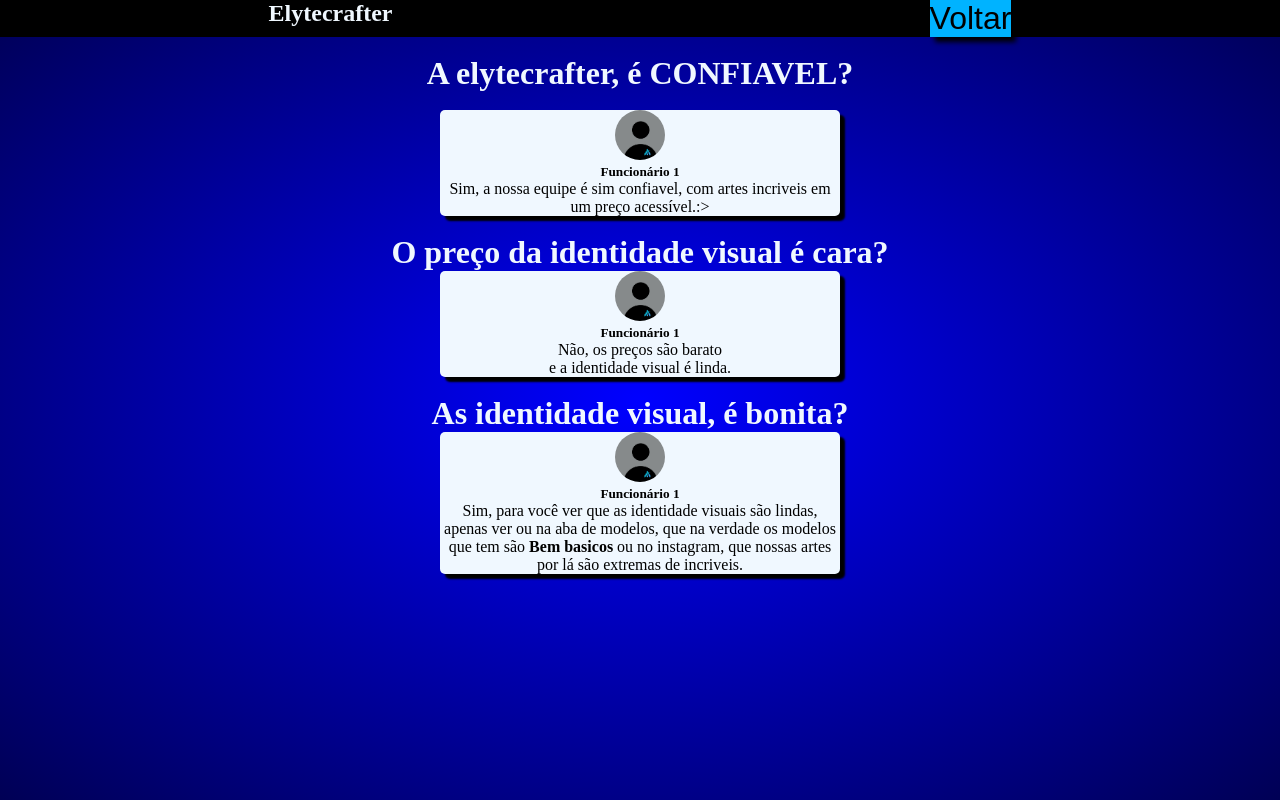
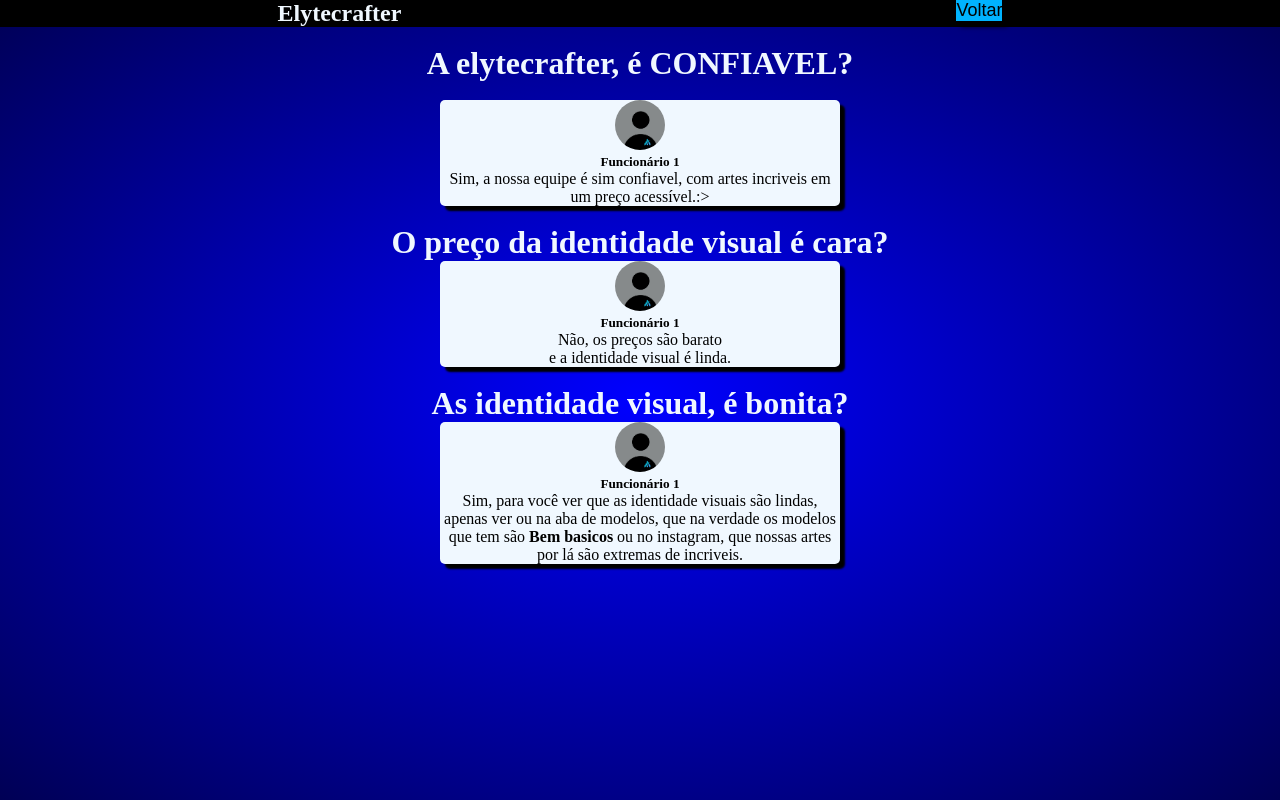
Before and after one commit to Elytecrafter/Elytecrafter, a plain HTML site: page ajuda.html in a window 1280 px wide. Drawn offline with Linux system fonts and the light colour scheme.

Commit message:
Add files via upload

```diff
--- a/ajuda.html
+++ b/ajuda.html
@@ -15,7 +15,6 @@
             background: radial-gradient(blue, rgb(0, 0, 85));
             background-repeat: no-repeat;
             background-attachment: fixed;
-            overflow: hidden;
         }
         nav{
             background-color: black;
@@ -26,7 +25,7 @@
         .input{
             background-color: rgb(0, 179, 255);
             color: rgb(0, 0, 0);
-            font-size: xx-large;
+            font-size: large;
             border: 0;
             box-shadow: 5px 5px 5px;
             transition: transform 0.3s ease-in-out;
```
